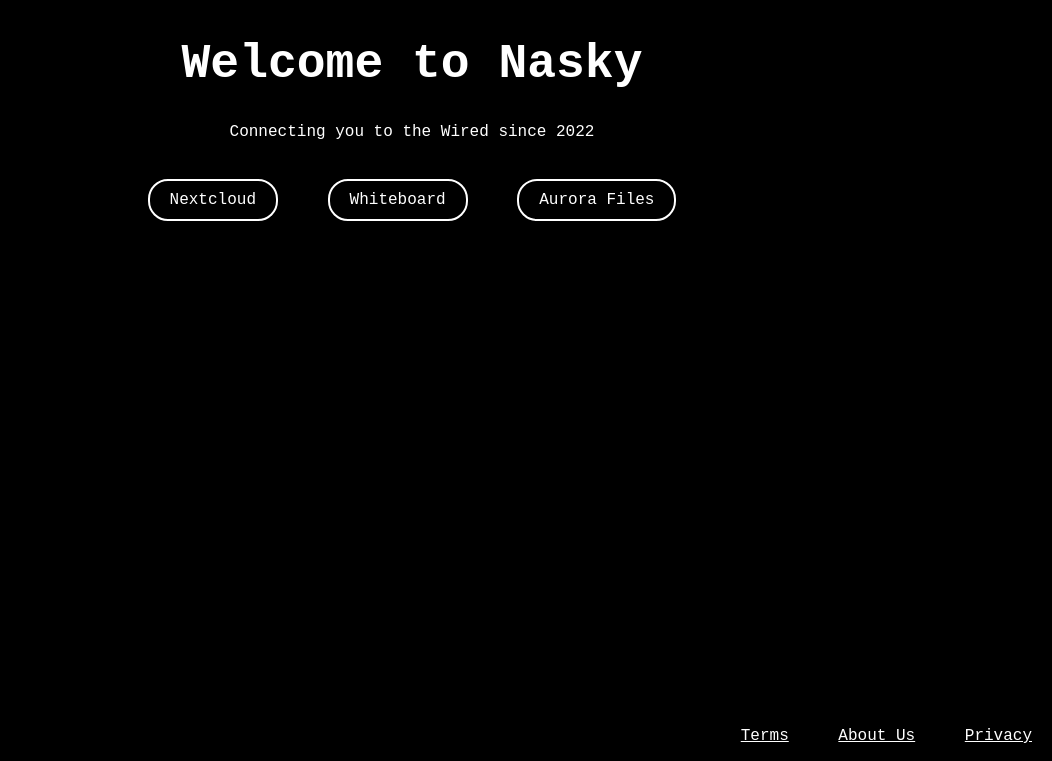
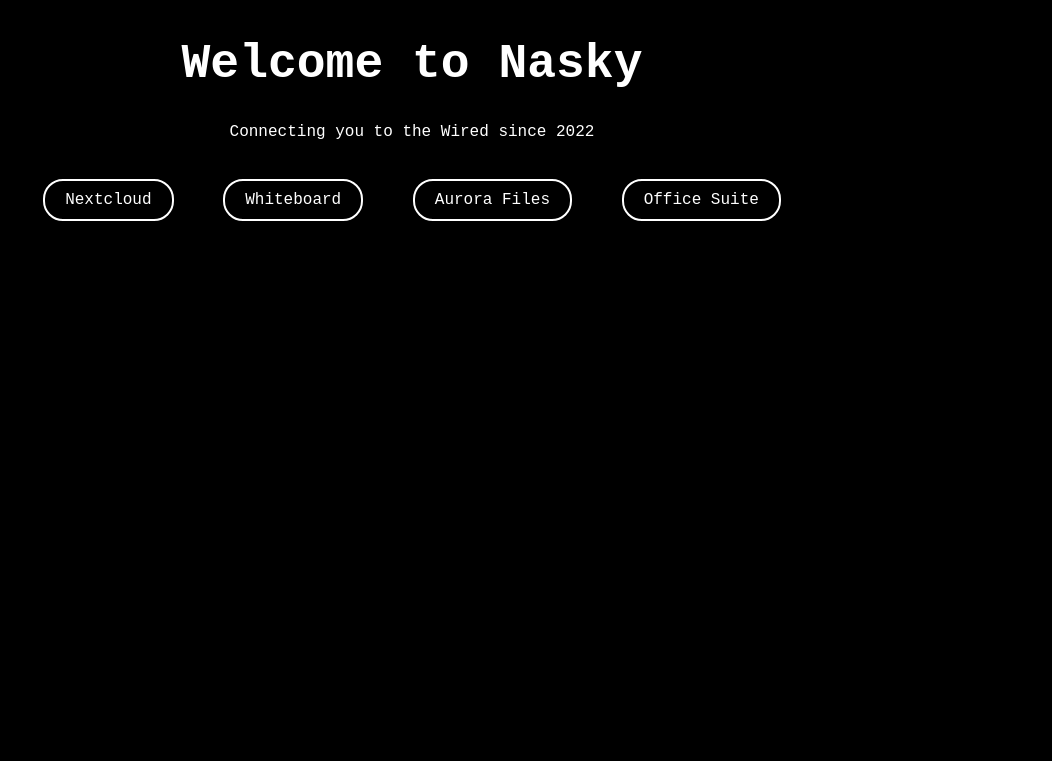
Before and after one commit to git-malik/nasky, a plain HTML site: page index.html in a window 1280 px wide. Shown: the part 39-800 px from the top of the page, without its empty margins (228-1280 px from the left). Drawn offline with Linux system fonts and the light colour scheme.

Commit message:
Added a new service link

```diff
--- a/css/style.css
+++ b/css/style.css
@@ -12,6 +12,10 @@
 
 h1 {
     font-size: 48px;
+    margin-top: 50px;
+}
+
+h2 {
     margin-top: 50px;
 }
 
--- a/index.html
+++ b/index.html
@@ -1,4 +1,4 @@
-<!-- author: git-malik -->
+
 <!DOCTYPE html>
 <html lang="en">
 
@@ -18,13 +18,8 @@
         <li><a href="https://nc.nasky.ddns.net/">Nextcloud</a></li>
         <li><a href="https://draw.nasky.ddns.net/">Whiteboard</a></li>
         <li><a href="https://aurora.nasky.ddns.net/">Aurora Files</a></li>
+        <li><a href="https://onlyoffice.nasky.ddns.net/">Office Suite</a></li>
     </ul>
-
-    <footer class="footer">
-        <span><a href="#">Terms</a></span>
-        <span><a href="#">About Us</a></span>
-        <span><a href="#">Privacy</a></span>
-    </footer>
 </body>
 
 </html>
```
